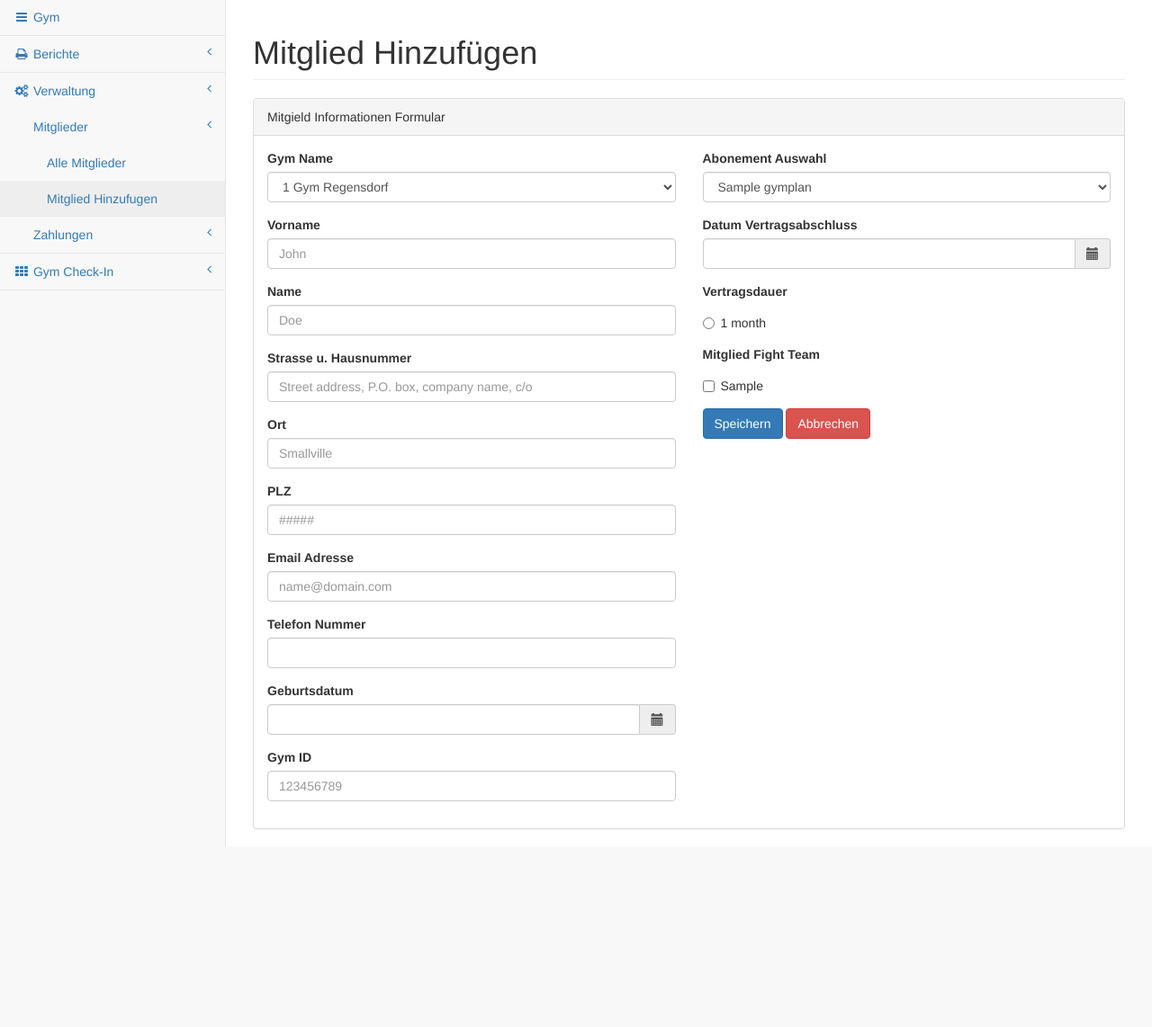
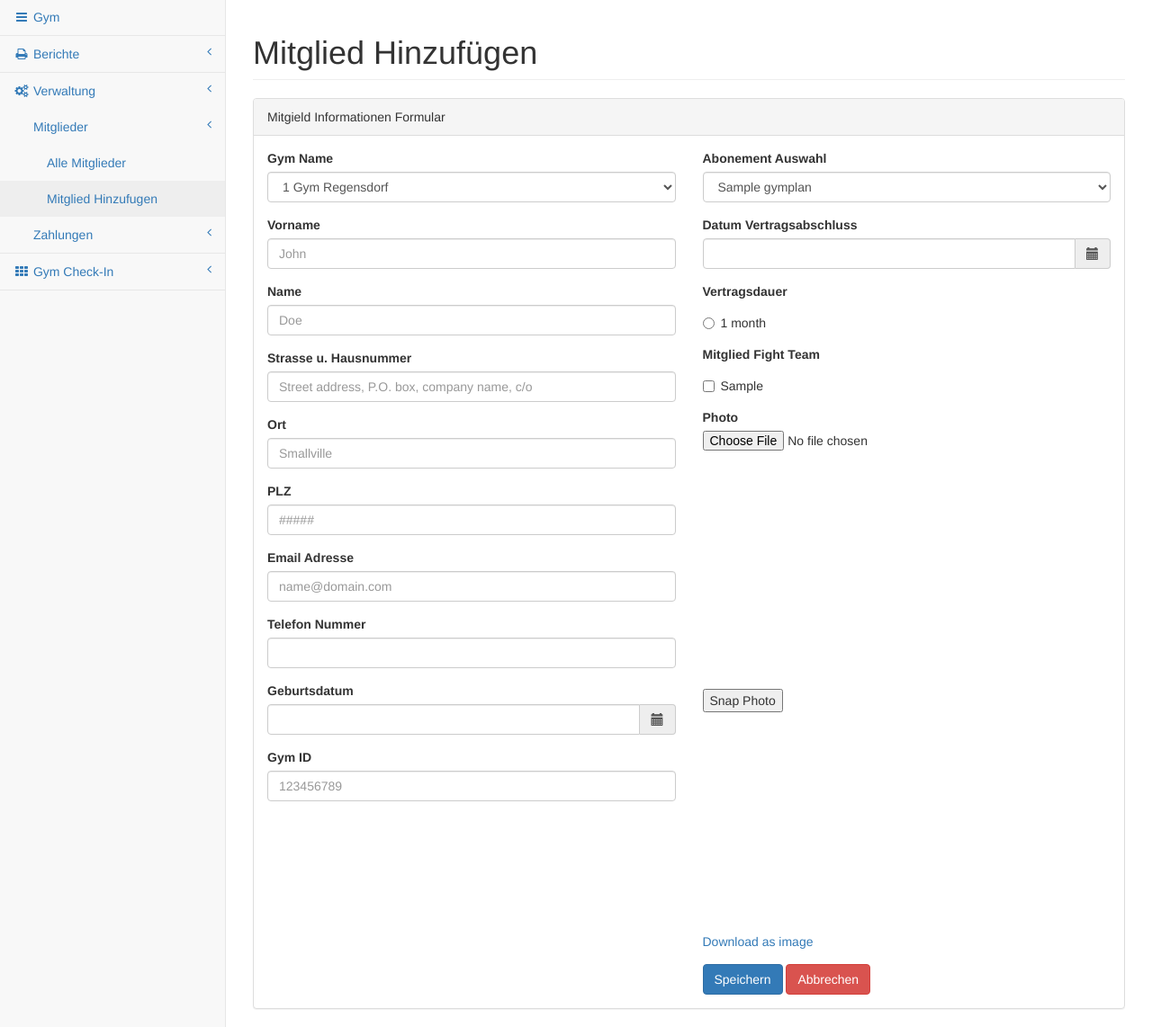
Before and after one commit to kentsay/gymadmin, a Django app: page /dashboard/add_member in a window 1280 px wide. Shown: the part 52-1194 px from the top of the page at 90% size. Before the commit the page ends 994 px from the top, so only its background shows below. Run offline with Django 3.2, Linux system fonts and the light colour scheme; a user stored in the database is signed in; data comes from the database, SQL or seed files in the repository; tables that the repository leaves empty hold one stand-in row (values such as "Sample post"); a map, chart or similar area stays blank; some libraries are stand-ins or nearby versions.

Commit message:
add membership photo upload into media root

```diff
--- a/dashboard/members_form.py
+++ b/dashboard/members_form.py
@@ -8,5 +8,5 @@ class MembersForm(forms.ModelForm):
     class Meta:
         model = Members
         fields = ('gym', 'name', 'vorname', 'street1', 'city', 'postcode', 'mobile', 'email_name',
-                  'birth_date', 'join_date', 'uuid', 'stu_discount', 'gym_plan', 'payment_period',
-                  'teams', 'gym_act')
+                  'birth_date', 'join_date', 'uuid', 'gym_plan', 'payment_period',
+                  'teams', 'gym_act', 'member_pic')
--- a/dashboard/models.py
+++ b/dashboard/models.py
@@ -18,22 +18,18 @@ class Members(models.Model):
     city = models.CharField(max_length=50)
     postcode = models.CharField(max_length=10)
     email_name = models.EmailField()
-    mobile = models.CharField(max_length=50)
+    mobile = models.CharField(max_length=50, blank=True)
     uuid = models.CharField(max_length=200, unique=True, null=False)
-    birth_date = models.DateField(null=True)
-    join_date = models.DateField(null=True)
-    stu_discount = models.CharField(max_length=5, default="no")
+    birth_date = models.DateField(null=True, blank=True)
+    join_date = models.DateField()
     gym_plan = models.CharField(max_length=50)
     payment_period = models.IntegerField(default=12)
     teams = models.CharField(max_length=200, null=True, blank=True)
     gym_act = models.CharField(max_length=500, null=True, blank=True)
+    member_pic = models.ImageField(upload_to='images/', null=True)
 
     def __str__(self):
         return '{} {}'.format(self.vorname, self.name)
-
-
-class MembersPhoto(models.Model):
-    member_pic = models.ImageField(upload_to = 'pic_folder/', default = 'pic_folder/None/no-img.jpg')
 
 
 class GymCheckin(models.Model):
--- a/dashboard/templates/dashboard/sbadmin/pages/add_member.html
+++ b/dashboard/templates/dashboard/sbadmin/pages/add_member.html
@@ -20,7 +20,7 @@
                     {{ form.non_field_errors }}
                     <div class="panel-body">
                         <div class="row">
-                            <form role="form" action="add_member" method="post">{% csrf_token %}
+                            <form role="form" action="add_member" method="post" enctype="multipart/form-data">{% csrf_token %}
                                 <div class="col-lg-6">
                                     <div class="form-group">
                                         <label>Gym Name</label>
@@ -138,6 +138,50 @@
                                             </div>
                                         {% endfor %}
                                     </div> -->
+                                    <div class="form-group">
+                                        <label>Photo</label>
+                                        <div>
+                                            <input id="member_pic" type="file" class="" name="member_pic">
+                                            <br/>
+                                        </div>
+                                        <div>
+                                            <video id="video" width="320" height="240" autoplay></video>
+                                        </div>
+                                        <button id="snap" type="button">Snap Photo</button>
+                                        <div>
+                                            <canvas id="canvas" width="320" height="240"></canvas>
+                                        </div>
+                                        <script>
+                                            // Grab elements, create settings, etc.
+                                            var video = document.getElementById('video');
+
+                                            // Get access to the camera!
+                                            if(navigator.mediaDevices && navigator.mediaDevices.getUserMedia) {
+                                                // Not adding `{ audio: true }` since we only want video now
+                                                navigator.mediaDevices.getUserMedia({ video: true }).then(function(stream) {
+                                                    video.src = window.URL.createObjectURL(stream);
+                                                    video.play();
+                                                });}
+
+                                            // Elements for taking the snapshot
+                                            var canvas = document.getElementById('canvas');
+                                            var context = canvas.getContext('2d');
+                                            var video = document.getElementById('video');
+
+                                            // Trigger photo take
+                                            document.getElementById("snap").addEventListener("click", function() {
+                                                context.drawImage(video, 0, 0, 320, 240);
+                                            });
+                                        </script>
+                                        <a id="downloadLnk" download="YourFileName.jpg">Download as image</a>
+                                        <script>
+                                            function download() {
+                                                var dt = canvas.toDataURL('image/jpeg');
+                                                this.href = dt;
+                                            };
+                                            downloadLnk.addEventListener('click', download, false);
+                                        </script>
+                                    </div>
 
                                     <button type="submit" class="btn btn-primary" value="submit">Speichern</button>
                                     <button type="reset" class="btn btn-danger" value="reset">Abbrechen</button>
--- a/dashboard/views.py
+++ b/dashboard/views.py
@@ -68,7 +68,8 @@ def members_detail(request):
 @login_required
 def members_add(request):
     if request.method == 'POST':
-        form = MembersForm(request.POST)
+        form = MembersForm(request.POST, request.FILES)
+        print request.FILES['member_pic']
         if form.is_valid():
             form.save()
             m = Members.objects.get(uuid=form.cleaned_data['uuid'])
--- a/gymadmin/settings/base.py
+++ b/gymadmin/settings/base.py
@@ -63,6 +63,7 @@ TEMPLATES = [
                 'django.template.context_processors.request',
                 'django.contrib.auth.context_processors.auth',
                 'django.contrib.messages.context_processors.messages',
+                'django.template.context_processors.media',
             ],
         },
     },
@@ -122,3 +123,7 @@ STATIC_URL = '/static/'
 
 # Additional settings
 LOGIN_URL = 'login'
+
+# The absolute path to the folder that will hold our user uploads
+MEDIA_URL = '/media/'
+MEDIA_ROOT = os.path.join(BASE_DIR, 'media')
```
